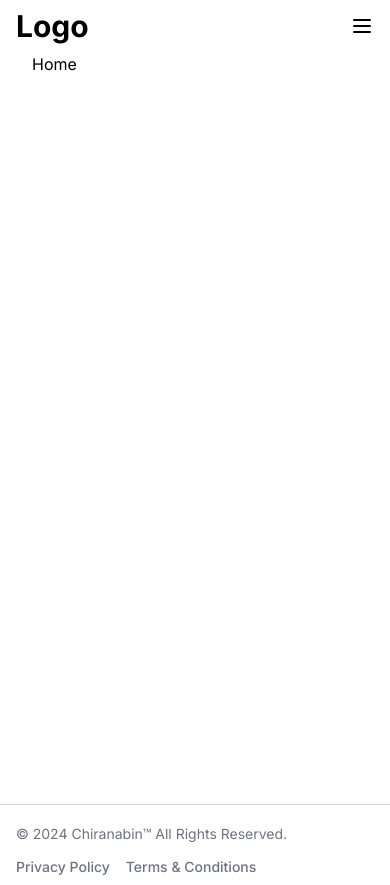
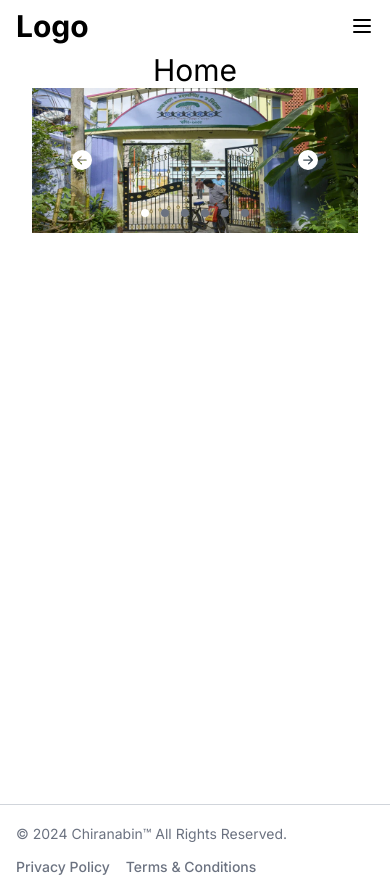
Before and after one commit to Soumya136/Chironabin-ngo, a Next.js app: page / in a window 390 px wide. Built offline with nearby package versions, Linux system fonts and the light colour scheme.

Commit message:
Deleted Home and changed to page.js. added carousel and altered styling being mobile friendly and shuffling photos to all the same size.

```diff
--- a/src/app/Home/page.jsx
+++ /dev/null
@@ -1,26 +0,0 @@
-import React from 'react'
-import PhotoCarousel from '../components/PhotoCarousel.jsx'
-
-const Home = () => {
-  const slides = [
-    '/Photos/Landscape/Blue_gate_entrance.webp',
-    '/Photos/Landscape/Busts_blue_building.webp',
-    '/Photos/Landscape/Gathering_arms.webp',
-    '/Photos/Landscape/JAPAN_pink_buidling.webp',
-    '/Photos/Landscape/Meeting.webp',
-    '/Photos/Landscape/Old_age_building.webp',
-    '/Photos/Landscape/Old_age_cooking_2.webp',
-    '/Photos/Landscape/One_bust_blue_building.webp',
-    '/Photos/Landscape/Pink_gate_people.webp',
-    '/Photos/Landscape/Plaques_blue_building.webp',
-  ]
-
-  return (
-    <>
-      <PhotoCarousel slides={slides}/>
-
-    </>
-  )
-}
-
-export default Home
--- a/src/app/components/Navbar.jsx
+++ b/src/app/components/Navbar.jsx
@@ -7,7 +7,7 @@ import Link from 'next/link';
 const menuItems = [
   {
     name: 'Home',
-    href: '/Home',
+    href: '/',
   },
   {
     name: 'About',
--- a/src/app/components/PhotoCarousel.jsx
+++ b/src/app/components/PhotoCarousel.jsx
@@ -28,12 +28,12 @@ export default function PhotoCarousel({ slides }) {
                     transform: `translateX(-${current * 100}%)`,
                 }}
             >
-                {slides.map((s) => {
-                    return <img className="min-w-[100%]" src={s} />;
+                {slides.map((s, index) => {
+                    return <img key={index} className="min-w-[100%]" src={s} />;
                 })}
             </div>
 
-            <div className="absolute top-0 h-full w-full justify-between items-center flex text-white px-10 text-3xl">
+            <div className="absolute top-0 h-full w-full justify-between items-center flex text-white px-10 text-xl md:text-3xl">
                 <button onClick={previousSlide}>
                     <BsFillArrowLeftCircleFill />
                 </button>
@@ -50,7 +50,7 @@ export default function PhotoCarousel({ slides }) {
                                 setCurrent(i);
                             }}
                             key={"circle" + i}
-                            className={`rounded-full w-5 h-5 cursor-pointer  ${i == current ? "bg-white" : "bg-gray-500"
+                            className={`rounded-full w-2 h-2 md:w-5 md:h-5 cursor-pointer  ${i == current ? "bg-white" : "bg-gray-500"
                                 }`}
                         ></div>
                     );
--- a/src/app/page.js
+++ b/src/app/page.js
@@ -1,9 +1,23 @@
-import Image from "next/image";
+import React from 'react'
+import PhotoCarousel from './components/PhotoCarousel.jsx'
 
 export default function Page() {
+  const slides = [
+    '/Photos/Landscape/Blue_gate_entrance.webp',
+    '/Photos/Landscape/Busts_blue_building.webp',
+    '/Photos/Landscape/Gathering_arms.webp',
+    '/Photos/Landscape/JAPAN_pink_building.webp',
+    '/Photos/Landscape/Meeting.webp',
+    '/Photos/Landscape/Plaques_blue_building.webp',
+  ]
+
+
   return (
-    <>
-      <h1>Home</h1>
-    </>
-  );
+    <div className="flex flex-col items-center">
+      <h1 className="text-3xl">Home</h1>
+      <div className=" w-fill md:w-10/12">
+        <PhotoCarousel slides={slides} />
+      </div>
+    </div>
+  )
 }
```
Also changed, not shown: public/Photos/Landscape/JAPAN_pink_building.webp (renamed from public/Photos/Landscape/JAPAN_pink_buidling.webp).
